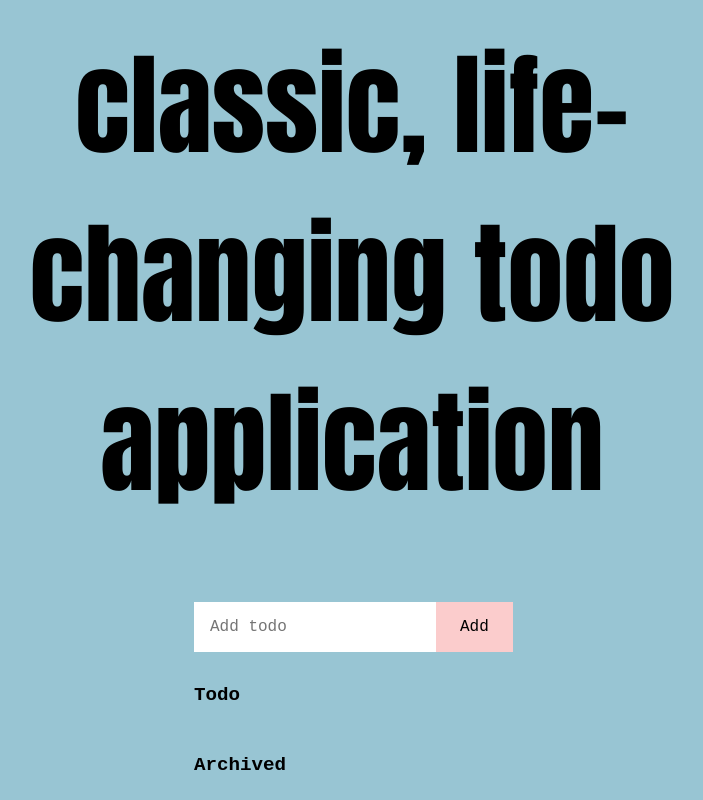
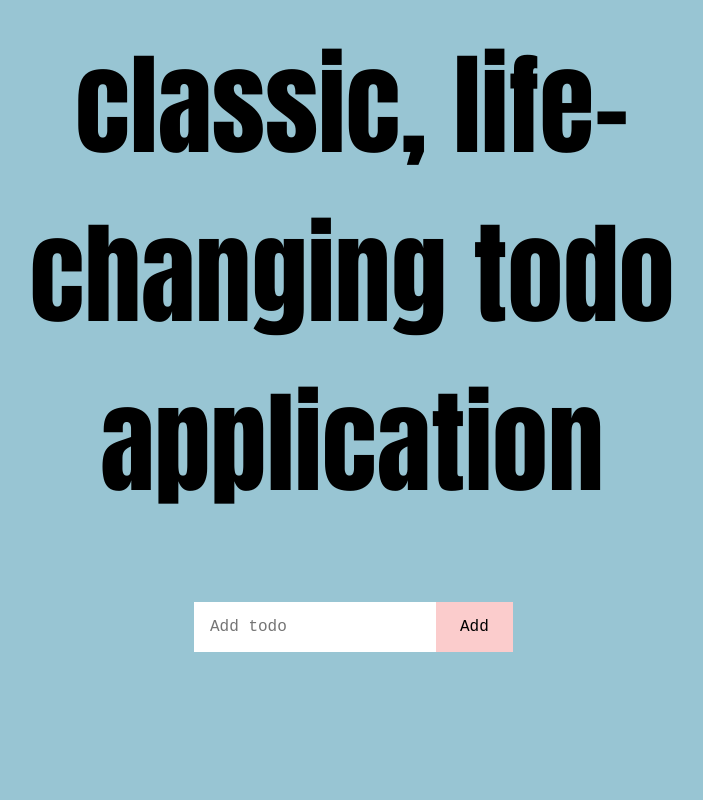
Before and after one commit to jehellqvist/todo, a React app: page / in a window 1280 px wide. Shown: the part 232-1032 px from the top of the page, without its empty margins (288-991 px from the left). After the commit the page ends 892 px from the top, so only its background shows below. Built offline with nearby package versions, Linux system fonts and the light colour scheme.

Commit message:
remove empty headers

```diff
--- a/src/App.tsx
+++ b/src/App.tsx
@@ -97,9 +97,9 @@ const App = () => {
       </header>
       <main>
         <TodoForm onSubmit={(todoDraft) => handleSubmit(todoDraft)} />
-        <h2>Todo</h2>
+        {activeListItems.length > 0 && <h2>Todo</h2>}
         <List>{activeListItems}</List>
-        <h2>Archived</h2>
+        {archivedListItems.length > 0 && <h2>Archived</h2>}
         <List archived>{archivedListItems}</List>
       </main>
     </div>
```
